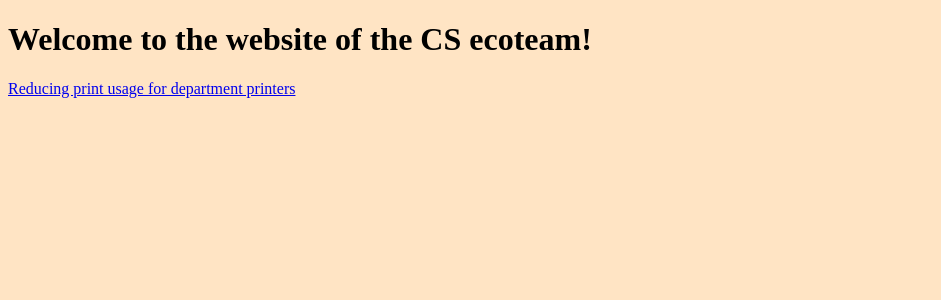
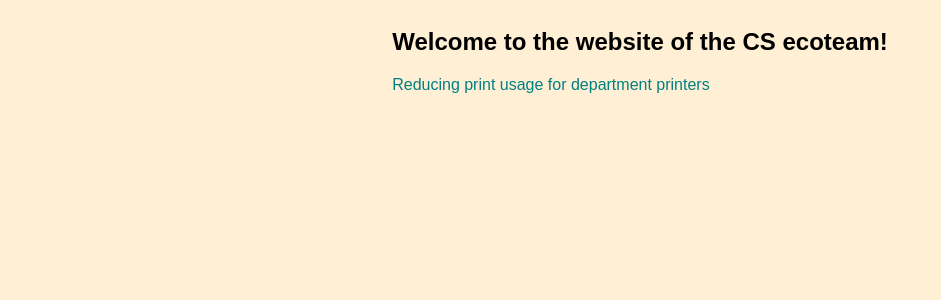
Before and after one commit to martonbognar/ecoteam, a Jekyll site: the page built from index.html, in a window 1280 px wide. Shown: the top 300 px of the page, without its empty margins (0-941 px from the left). Built offline with Jekyll 4.4.1, drawn with Linux system fonts in a browser that asks for light colours; some web fonts are replaced.

```diff
--- a/_layouts/default.html
+++ b/_layouts/default.html
@@ -1,9 +1,17 @@
 <!doctype html>
 <html>
-    <head>
-        <link rel="stylesheet" href="main.css" type="text/css">
-    </head>
-    <body>
+
+<head>
+    <style>
+        @import url('https://fonts.googleapis.com/css2?family=Shippori+Antique&display=swap');
+    </style>
+    <link rel="stylesheet" href="{{ 'main.css' | relative_url }}" type="text/css">
+</head>
+
+<body>
+    <section id='main'>
         {{ content }}
-    </body>
+    </section>
+</body>
+
 </html>
--- a/main.css
+++ b/main.css
@@ -1,3 +1,26 @@
 body {
-    background-color: bisque;
+    background-color: papayawhip;
+    font-family: 'Shippori Antique', sans-serif;
+    text-align: center;
 }
+
+#main {
+    margin: auto;
+    text-align: left;
+    display: inline-block;
+}
+
+p {
+    max-width: 80ch;
+    text-align: justify;
+}
+
+.author {
+    color: darkgray;
+    border-top: 1px solid darkgray;
+}
+
+a, a:visited {
+    color: teal;
+    text-decoration: none;
+}
```
Also changed, not shown: _layouts/post.html (+6 -1 lines), _posts/2021-10-01-printers.md (+16 -1 lines).
